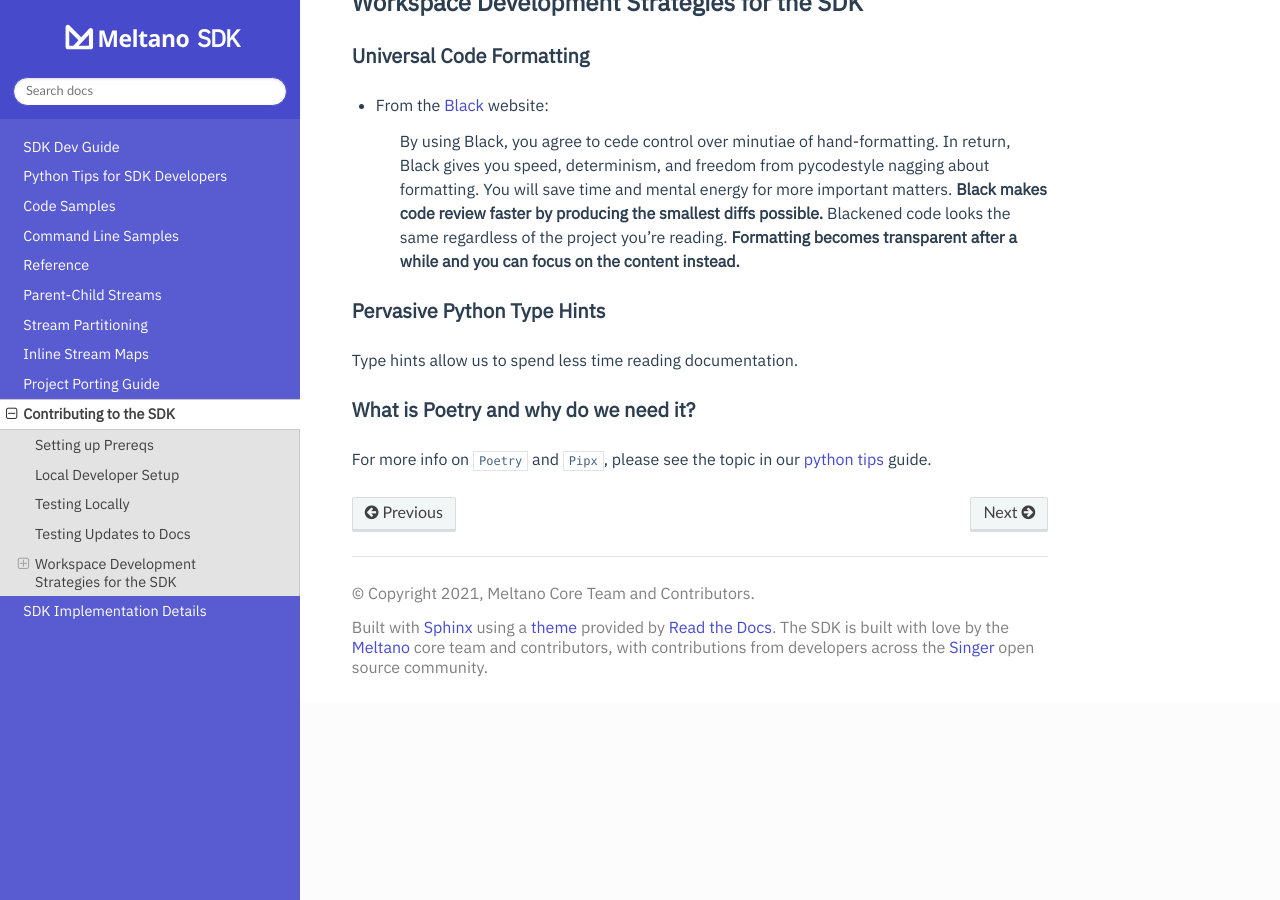
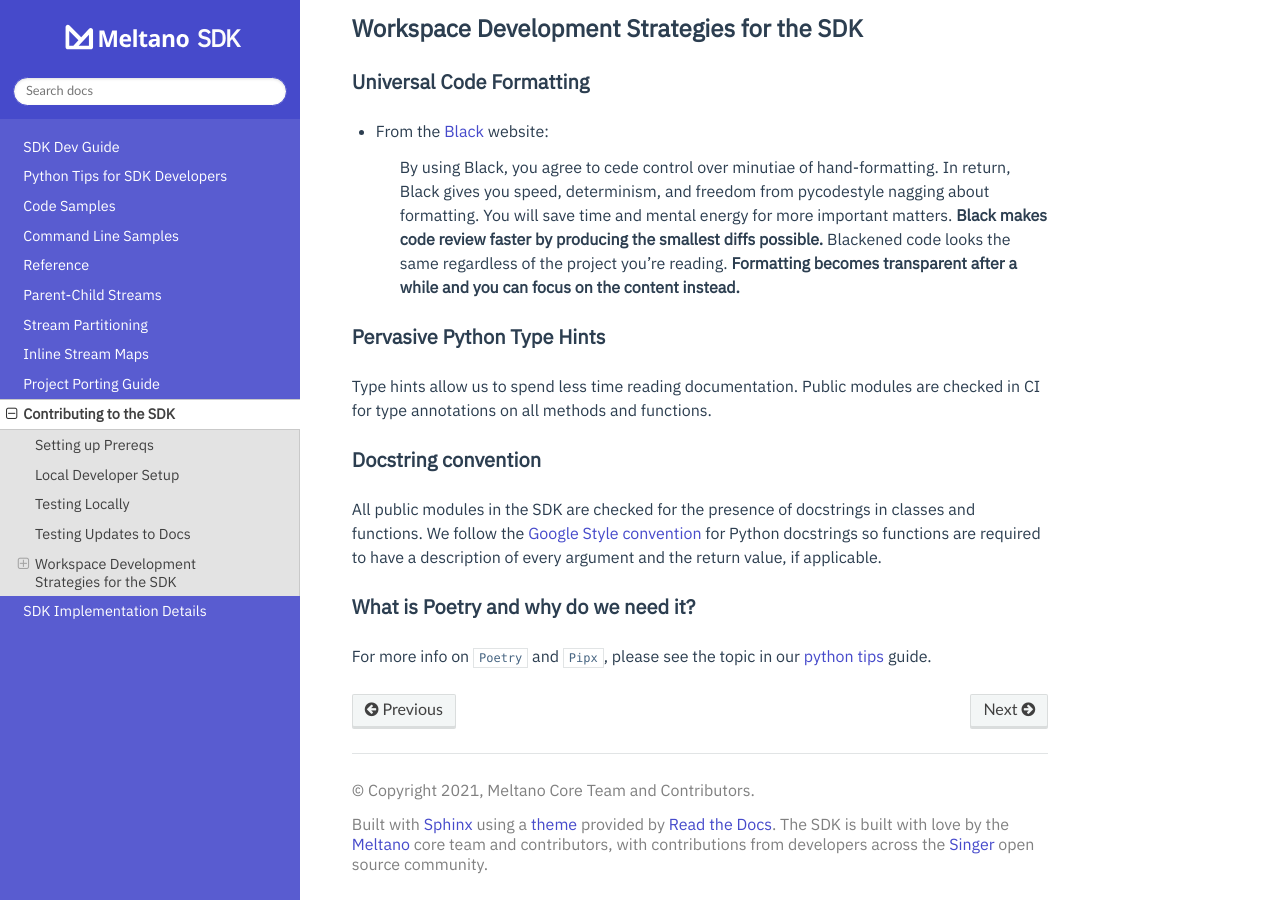
Before and after one commit to meltano/sdk, a Sphinx documentation site: the page built from docs/CONTRIBUTING.md, in a window 1280 px wide and 900 px high, scrolled down 2276 px. Built offline with Sphinx 7.4.7 and the Read the Docs theme 2.0.0, drawn with Linux system fonts in a browser that asks for light colours; some of the changed text lies outside the part shown.

Commit message:
Update docs

```diff
--- a/docs/CONTRIBUTING.md
+++ b/docs/CONTRIBUTING.md
@@ -37,8 +37,8 @@
     - We use `black`, `flake8`, `mypy`, and `pydocstyle` as CI linting tests.
     - We use `coverage` for code coverage metrics.
     - The project-wide max line length is `89`.
-    - In the future we will add support for linting
-      [pre-commit hooks](https://gitlab.com/meltano/sdk/-/issues/12) as well.
+    - The project has pre-commit hooks. Just run `pre-commit install` and the next time
+      you make a commit, the changes will be linted.
 4. Set interpreter to match poetry's virtualenv:
     - In VS Code, run `Python: Select interpreter` and select the poetry interpreter.
 
@@ -111,7 +111,12 @@
 
 ### Pervasive Python Type Hints
 
-Type hints allow us to spend less time reading documentation.
+Type hints allow us to spend less time reading documentation. Public modules are checked in CI for type annotations on all methods and functions.
+
+### Docstring convention
+
+All public modules in the SDK are checked for the presence of docstrings in classes and functions. We follow the [Google Style convention](https://www.sphinx-doc.org/en/master/usage/extensions/example_google.html) for Python docstrings so functions are required to have a description of every argument and the return value, if applicable.
+
 
 ### What is Poetry and why do we need it?
 
--- a/docs/conf.py
+++ b/docs/conf.py
@@ -50,7 +50,8 @@
 # This pattern also affects html_static_path and html_extra_path.
 exclude_patterns = ["_build", "Thumbs.db", ".DS_Store"]
 
-# TODO: explain this
+# Show typehints in the signature
+# https://www.sphinx-doc.org/en/master/usage/extensions/autodoc.html#confval-autodoc_typehints
 autodoc_typehints = "signature"
 
 # -- Options for HTML output -------------------------------------------------
```
Also changed, not shown: .pre-commit-config.yaml, 3 other files.
